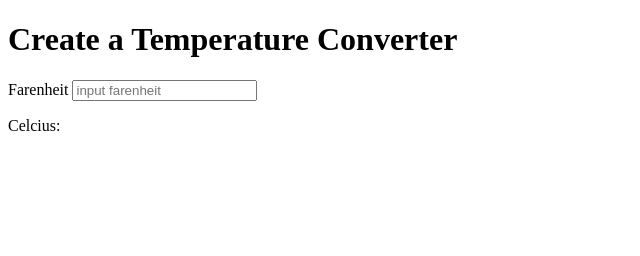
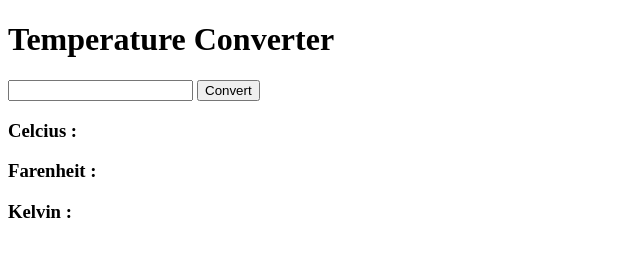
Before and after one commit to rickyvalentino/converter-temperature, a plain HTML site: page index.html in a window 1280 px wide. Shown: the whole page, without its empty margins (0-640 px from the left). Drawn offline with Linux system fonts and the light colour scheme.

Commit message:
Menyelesaikan Convert Celcius

```diff
--- a/index.html
+++ b/index.html
@@ -5,11 +5,30 @@
     <meta http-equiv="X-UA-Compatible" content="IE=edge">
     <meta name="viewport" content="width=device-width, initial-scale=1.0">
     <title> Tempperature Converter </title>
+
 </head>
 <body>
-    <h1> Create a Temperature Converter </h1>
-    <label for="inputFarenheit"> Farenheit </label>
-    <input type="number" id="inputFarenheit" placeholder="input farenheit" oninput="temperatureConverter(this.value)">
-    <p> Celcius: <span id="outputCelcius"></span></p>
+    <h1> Temperature Converter </h1>
+    <input id="input" type="number" placeholder="">
+    <button id="btn" onclick="btnFunction()"> Convert </button>
+
+    <h3> Celcius    : <span id="Celcius"></span></h3>
+    <h3> Farenheit  : <span id="Farenheit"></span></h3>
+    <h3> Kelvin     : <span id="Kelvin"></span></h3>
+
+    <script>
+        function btnFunction(){
+            var input = document.getElementById("input").value;
+            var celcius = input;
+            var farenheit = (input*1.8) + 32;
+            var kelvin = parseInt(input) + 273.15;
+
+            document.getElementById("Celcius").innerHTML += celcius + " Celcius";
+
+            document.getElementById("Farenheit").innerHTML += farenheit + " Farenheit";
+
+            document.getElementById("Kelvin").innerHTML += kelvin + " Kelvin";
+        }
+    </script>
 </body>
 </html>
```
